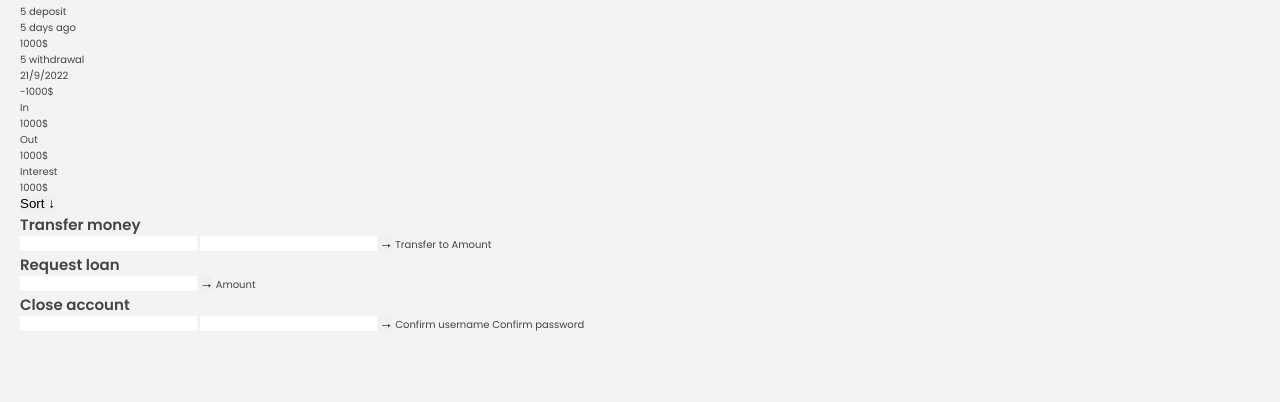
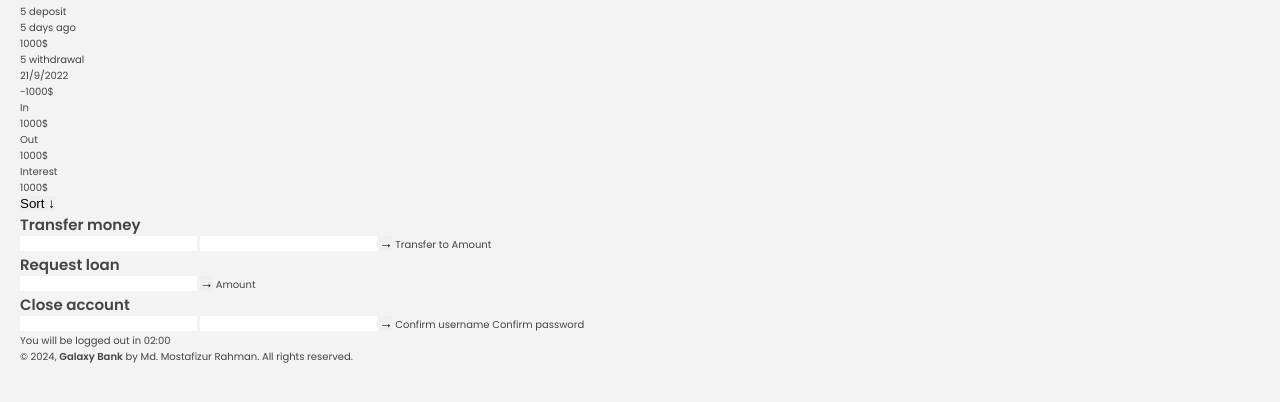
Before and after one commit to mostafizzfuad/bank-application, a plain HTML site: page index.html in a window 1280 px wide. Shown: the part 114-516 px from the top of the page. Drawn offline with Linux system fonts and the light colour scheme.

Commit message:
logout + footer section markup added

```diff
--- a/index.html
+++ b/index.html
@@ -93,8 +93,20 @@
                 <label class="form-label">Confirm password</label>
             </form>
         </div>
+
+        <!-- logout -->
+        <p class="logout-timer">
+            You will be logged out in <span class="timer">02:00</span>
+        </p>
     </main>
     <!-- main section end -->
+
+    <!-- footer start -->
+    <footer>
+        &copy; <span class="copyright-year">2024</span>,
+        <strong>Galaxy Bank</strong> by Md. Mostafizur Rahman. All rights reserved.
+    </footer>
+    <!-- footer end -->
 
     <!-- script file -->
     <script src="./main.js"></script>
```
